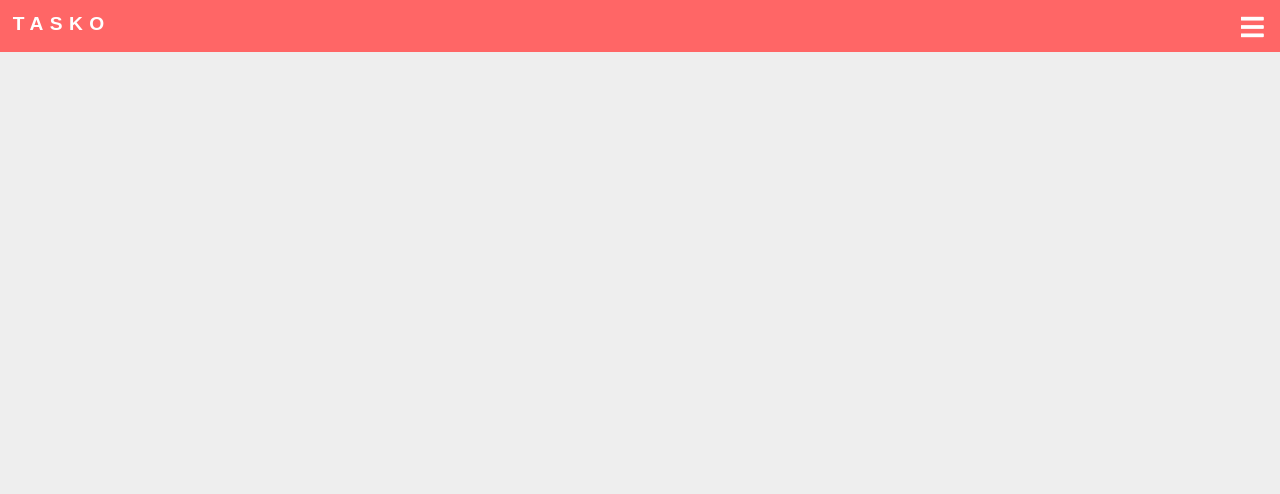
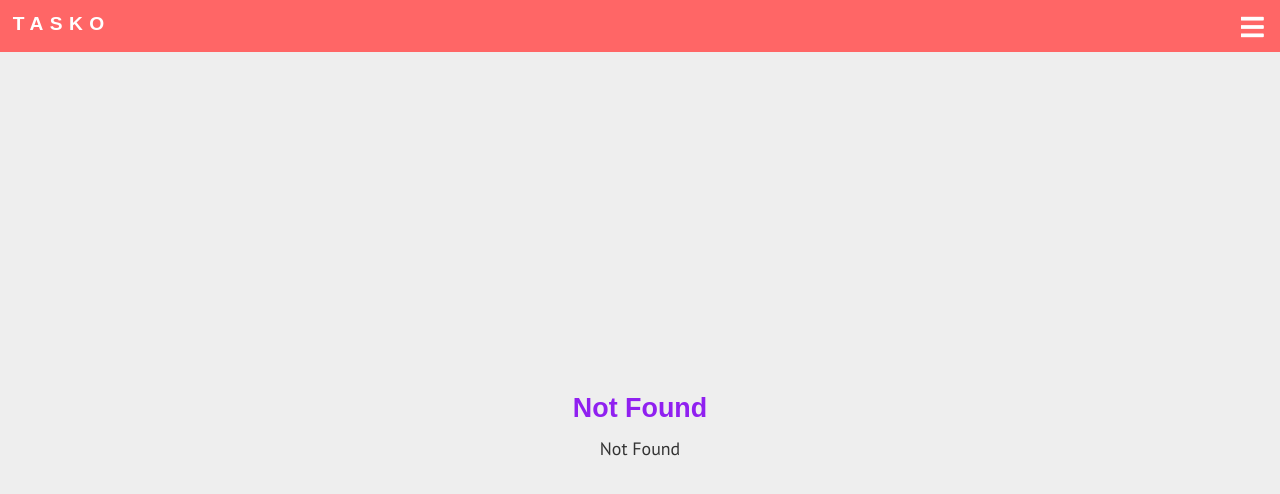
Before and after one commit to cod3rboy/tasko, a Vue app: page / in a window 1280 px wide. Shown: the top 494 px of the page. Built offline with nearby package versions, Linux system fonts and the light colour scheme; a web font is replaced by a local one.

Commit message:
Added a not found route and corresponding NotFound component to load.

```diff
--- /dev/null
+++ b/src/pages/NotFound.vue
@@ -0,0 +1,38 @@
+<template>
+  <div class="content">
+    <h1 class="heading">Not Found</h1>
+    <p class="sub-heading">Not Found</p>
+  </div>
+</template>
+
+<script>
+export default {
+  props: {
+    notFound: {
+      type: String,
+      required: false,
+      default: "",
+    },
+  },
+};
+</script>
+
+<style scoped>
+.content {
+  display: flex;
+  flex-flow: column nowrap;
+  text-align: center;
+  min-width: 100%;
+  min-height: 100%;
+  justify-content: center;
+  font-size: 1.4rem;
+  gap: 1rem;
+}
+.heading {
+  margin: inherit;
+  color: var(--color-accent);
+}
+.sub-heading {
+  margin: inherit;
+}
+</style>
--- a/src/router.js
+++ b/src/router.js
@@ -6,6 +6,7 @@ import FinishedTasks from "./pages/FinishedTasks.vue";
 import MissedTasks from "./pages/MissedTasks.vue";
 import TaskDetail from "./pages/TaskDetail.vue";
 import EditTask from "./pages/EditTask.vue";
+import NotFound from "./pages/NotFound.vue";
 
 const router = createRouter({
   history: createWebHistory(),
@@ -60,6 +61,13 @@ const router = createRouter({
       component: EditTask,
       props: true,
     },
+    {
+      // Not Found Route
+      path: "/:notFound(.*)",
+      name: "not-found",
+      component: NotFound,
+      props: true,
+    },
   ],
 });
 export default router;
```
